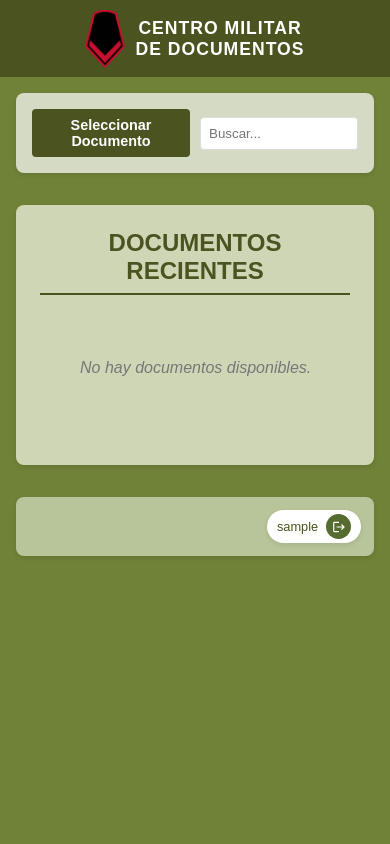
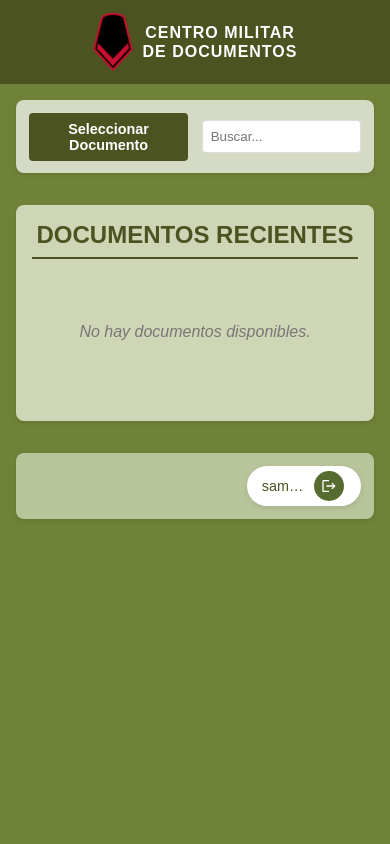
Before and after one commit to lattaalvaro/documentos, a Flask app: template templates/index.html in a window 390 px wide. Run offline with Flask 3, Linux system fonts and the light colour scheme; the template is opened without the code that fills it, so the values that code supplies are empty; the visitor is signed in with stand-in values (Sample User, id 1).

Commit message:
Update style.css

```diff
--- a/static/css/style.css
+++ b/static/css/style.css
@@ -6,9 +6,26 @@
     font-family: Arial, sans-serif;
 }
 
-body {
-    background-color: #708238; /* Verde muy claro para el fondo del body */
+html, body {
+    background-color: #708238; /* Verde militar para el body */
     color: #333;
+    width: 100%;
+    height: 100%;
+    overflow-x: hidden; /* Evitar scroll horizontal en toda la página */
+    margin: 0;
+    padding: 0;
+}
+
+/* Corregir el problema del color en la parte superior del móvil */
+body::before {
+    content: "";
+    position: fixed;
+    top: 0;
+    left: 0;
+    width: 100%;
+    height: env(safe-area-inset-top, 0px); /* Para dispositivos con notch */
+    background-color: #4B5320; /* Mismo color que el header */
+    z-index: 1000;
 }
 
 /* Encabezado - Centrado */
@@ -20,6 +37,9 @@ header {
     align-items: center;
     justify-content: center; /* Centrado */
     text-align: center;
+    position: relative;
+    z-index: 10;
+    width: 100%;
 }
 
 .logo {
@@ -33,13 +53,23 @@ header h1 {
     letter-spacing: 1px;
 }
 
+/* Contenedor principal para controlar flujo */
+.content-wrapper {
+    max-width: 100%;
+    margin: 0 auto;
+    padding: 0 1rem;
+    box-sizing: border-box;
+}
+
 /* Contenedor de información de usuario - Con bordes redondeados */
 .user-container {
     background-color: rgba(216, 225, 195, 0.7); /* Verde claro semi-transparente */
     border-radius: 8px;
-    margin: 1rem;
+    margin: 1rem auto;
     padding: 0.8rem;
     box-shadow: 0 2px 5px rgba(0,0,0,0.1);
+    max-width: 100%;
+    box-sizing: border-box;
 }
 
 /* Información de usuario - Redondeado y con ícono */
@@ -62,6 +92,9 @@ header h1 {
     margin-right: 8px;
     font-size: 0.9rem;
     color: #4B5320; /* Verde militar para el texto */
+    overflow: hidden;
+    text-overflow: ellipsis;
+    max-width: 200px; /* Limitar ancho para evitar desbordamiento */
 }
 
 .btn-logout {
@@ -76,6 +109,7 @@ header h1 {
     text-decoration: none;
     font-size: 1rem;
     transition: background-color 0.3s;
+    flex-shrink: 0; /* Evitar que se comprima */
 }
 
 .btn-logout:hover {
@@ -124,14 +158,17 @@ header h1 {
     padding: 1rem;
     background-color: rgba(255, 255, 255, 0.7); /* Blanco semi-transparente */
     border-radius: 8px;
-    margin: 1rem;
+    margin: 1rem auto;
     box-shadow: 0 2px 5px rgba(0,0,0,0.1);
+    max-width: 100%;
+    box-sizing: border-box;
 }
 
 /* Formulario de carga */
 .upload-form {
     display: flex;
     align-items: center;
+    flex: 1;
 }
 
 #fileInput {
@@ -173,22 +210,30 @@ header h1 {
 .search-container {
     display: flex;
     align-items: center;
+    flex: 1;
+}
+
+.search-box {
+    width: 100%;
 }
 
 .search-box input {
     padding: 10px;
     border: 1px solid #ddd;
     border-radius: 4px;
-    width: 250px;
+    width: 100%;
+    max-width: 250px;
 }
 
 /* Sección de documentos recientes - Semi-transparente */
 .recent-docs {
     background-color: rgba(232, 236, 214, 0.8); /* Verde claro semi-transparente */
     border-radius: 8px;
-    margin: 1rem;
+    margin: 1rem auto;
     padding: 1.5rem;
     box-shadow: 0 2px 5px rgba(0,0,0,0.1);
+    max-width: 100%;
+    box-sizing: border-box;
 }
 
 .recent-docs h2 {
@@ -201,11 +246,15 @@ header h1 {
 }
 
 /* Lista de documentos - Rectangulares verticales */
+.doc-list-wrapper {
+    overflow: visible; /* Por defecto visible para PC */
+}
+
 .doc-list {
     display: grid;
     grid-template-columns: repeat(5, 1fr); /* 5 documentos por fila en PC */
     gap: 1rem;
-    max-width: 1400px;
+    max-width: 100%;
     margin: 0 auto;
 }
 
@@ -372,20 +421,32 @@ header h1 {
     .doc-list {
         grid-template-columns: repeat(3, 1fr); /* 3 documentos en pantallas más pequeñas */
     }
+
+    .search-box input {
+        max-width: 200px;
+    }
 }
 
 @media (max-width: 768px) {
+    /* Ajustes generales para móvil */
+    .content-wrapper {
+        padding: 0;
+    }
+
     /* Cambios en el encabezado para móvil */
     header {
         padding: 0.8rem;
+        width: 100vw; /* Asegurar que ocupe todo el ancho */
     }
 
     .logo {
-        width: 50px;
+        width: 40px;
+        margin-right: 10px;
     }
 
     header h1 {
-        font-size: 1.4rem;
+        font-size: clamp(1rem, 3.5vw, 1.4rem); /* Tamaño adaptable */
+        line-height: 1.2;
     }
 
     /* Reorganización de contenedores para móvil */
@@ -397,14 +458,22 @@ header h1 {
     /* Mover el contenedor de usuario debajo de documentos recientes */
     .user-container {
         order: 2;
+        width: calc(100% - 2rem);
+        margin: 1rem;
     }
 
     .recent-docs {
         order: 1;
+        width: calc(100% - 2rem);
+        margin: 1rem;
+        padding: 1rem;
     }
 
     .upload-search-container {
         order: 0;
+        width: calc(100% - 2rem);
+        margin: 1rem;
+        padding: 0.8rem;
     }
 
     /* Crear scroll horizontal para documentos en móvil */
@@ -412,6 +481,7 @@ header h1 {
         overflow-x: auto;
         padding-bottom: 1rem; /* Espacio para la barra de scroll */
         margin-bottom: 0.5rem;
+        -webkit-overflow-scrolling: touch; /* Scroll suave en iOS */
     }
 
     .doc-list {
@@ -423,7 +493,7 @@ header h1 {
     }
 
     .doc-card {
-        width: 150px; /* Ancho fijo para cada tarjeta */
+        width: 140px; /* Ancho fijo para cada tarjeta - adaptable a móvil */
         flex-shrink: 0; /* Evitar que se compriman */
         height: 200px; /* Un poco más compacto en móvil */
     }
@@ -435,9 +505,8 @@ header h1 {
     /* Cambios en la barra de carga/búsqueda */
     .upload-search-container {
         flex-direction: row; /* Mantener horizontal */
-        align-items: center;
         flex-wrap: wrap;
-        justify-content: center;
+        justify-content: space-between;
         gap: 10px;
     }
 
@@ -446,14 +515,8 @@ header h1 {
         display: none;
     }
 
-    /* Hacer que al seleccionar un archivo se suba automáticamente */
-    #fileInput:not(:placeholder-shown) ~ .auto-submit-wrapper {
-        display: block;
-    }
-
     .upload-form, .search-container {
-        flex: 1;
-        min-width: 120px;
+        flex: 0 0 48%; /* Dos elementos por fila */
     }
 
     /* Igualar tamaños del botón y buscador */
@@ -470,7 +533,17 @@ header h1 {
 
     .search-box input {
         width: 100%;
+        max-width: none;
         padding: 8px;
+    }
+
+    /* Para asegurar que el correo no desborde */
+    .user-email {
+        max-width: 100%;
+    }
+
+    .user-email-text {
+        max-width: calc(100% - 40px);
     }
 
     /* Ajustes para el modal en móvil */
@@ -496,40 +569,50 @@ header h1 {
     }
 }
 
-@media (max-width: 480px) {
+/* Para pantallas muy pequeñas */
+@media (max-width: 360px) {
     header {
         padding: 0.6rem;
     }
 
     .logo {
-        width: 40px;
-        margin-right: 10px;
+        width: 30px;
+        margin-right: 8px;
     }
 
     header h1 {
-        font-size: 1.1rem;
+        font-size: 0.9rem;
+    }
+
+    .recent-docs h2 {
+        font-size: 1.2rem;
+    }
+
+    .doc-card {
+        width: 120px;
+        height: 180px;
     }
 
     .btn {
         padding: 5px 8px;
-        font-size: 0.8rem;
+        font-size: 0.7rem;
     }
 
     .user-email {
-        padding: 4px 10px;
+        padding: 3px 8px;
     }
 
     .user-email-text {
-        font-size: 0.8rem;
+        font-size: 0.7rem;
     }
 
     .btn-logout {
-        width: 25px;
-        height: 25px;
+        width: 22px;
+        height: 22px;
     }
 
     .logout-icon {
-        width: 14px;
-        height: 14px;
+        width: 12px;
+        height: 12px;
     }
 }
```
